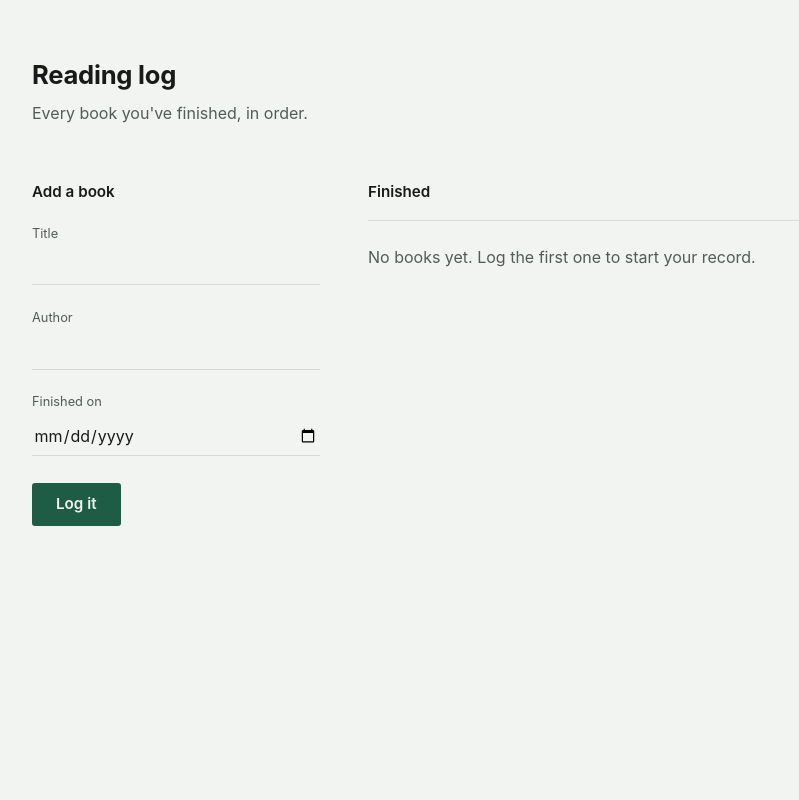
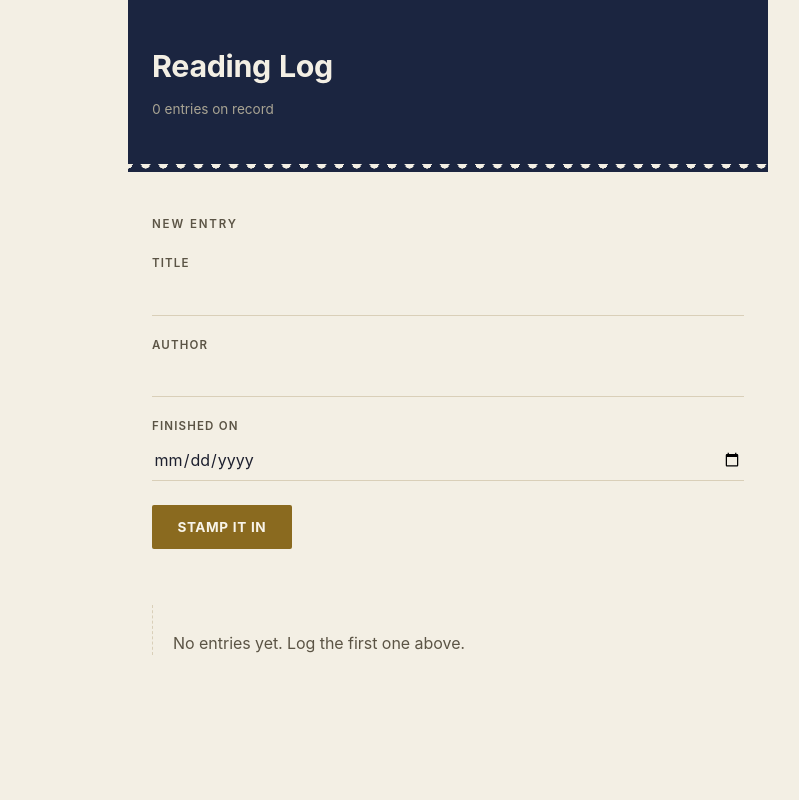
Before and after one commit to coolbress/reading-log, a FastAPI app: template src/reading_log/templates/index.html in a window 1280 px wide. Shown: the whole page, without its empty margins (192-991 px from the left). Run offline with FastAPI, Linux system fonts and the light colour scheme; the template is opened without the code that fills it, so the values that code supplies are empty.

Commit message:
style(app): redesign the log as a passbook ledger (#12)
## What and why

The reading log read as a generic book-tracker card list. This redesigns
it around a single thesis: a finished book is a deposit, not a data
point. The page is now a physical passbook — a navy cover band torn by a
perforation seam into an ivory ledger page, a deposit-slip form, and a
hairline-ruled ledger of stamped entries. Gold is reserved for entry
numbers and the one primary action; system sans/mono only, no cards, no
serif, no external assets — staying inside the single self-contained
`index.html` constraint.

## How it was verified

- `uv run ruff check .` / `ruff format --check .`, `uv run mypy .`, `uv
run pytest` (9 passed), `uv build` all pass locally.
- Confirmed WCAG AA contrast in both light and dark
`prefers-color-scheme`; a gold button-text contrast gap found during
finish review was corrected (`#a67a2a` → `#8a6a1f` in light mode).
- `tests/test_app.py` updated for the new empty-state copy ("No entries
yet") — the only behavior-visible change, covered in the same PR.
- Not verified: no manual screen-reader pass; reduced-motion and
dark-mode paths were checked visually, not with automated tests.
- `DESIGN.md` and `PRODUCT.md` record the resulting design system and
product constraints for future visual work.

No issue tracks this change; it's a self-contained visual redesign with
no behavior change beyond the empty-state copy.

Assisted-by: Claude Sonnet 5:claude-sonnet-5

```diff
--- a/src/reading_log/templates/index.html
+++ b/src/reading_log/templates/index.html
@@ -7,22 +7,32 @@
   <title>Reading log</title>
   <style>
     :root {
-      --bg: #f2f4f1;
-      --text: #171a18;
-      --text-muted: #545b56;
-      --border: #d7dbd4;
-      --accent: #1f5c46;
-      --accent-text: #f2f4f1;
+      --cover-bg: #1b2540;
+      --cover-fg: #f3efe4;
+      --cover-fg-muted: #a9a493;
+      --page-bg: #f3efe4;
+      --ink: #1c1f2e;
+      --ink-muted: #5b5445;
+      --rule: #d9cfb8;
+      --gold: #7c5e22;
+      --gold-strong: #8a6a1f;
+      --button-fg: #f8f4e9;
+      --focus-on-page: #1b2540;
     }
 
     @media (prefers-color-scheme: dark) {
       :root {
-        --bg: #14171a;
-        --text: #eef1ee;
-        --text-muted: #a5aea8;
-        --border: #2c3330;
-        --accent: #62b191;
-        --accent-text: #0f1210;
+        --cover-bg: #0d0f18;
+        --cover-fg: #ece6d4;
+        --cover-fg-muted: #8f8a78;
+        --page-bg: #241f2b;
+        --ink: #ece6d4;
+        --ink-muted: #a89f8a;
+        --rule: #3a3446;
+        --gold: #d9ab52;
+        --gold-strong: #e6bd6c;
+        --button-fg: #1c1720;
+        --focus-on-page: #d9ab52;
       }
     }
 
@@ -30,187 +40,256 @@
 
     body {
       margin: 0;
-      background: var(--bg);
-      color: var(--text);
+      background: var(--page-bg);
+      color: var(--ink);
       font: 400 1rem/1.5 -apple-system, "Segoe UI", Roboto, Helvetica, Arial, sans-serif;
-      padding: 3.5rem 1.5rem 5rem;
+      font-variant-numeric: tabular-nums;
     }
 
-    .wrap { max-width: 52rem; margin: 0 auto; }
+    ::selection { background: var(--gold-strong); color: var(--cover-bg); }
 
-    header { margin-bottom: 3.5rem; }
+    .passbook { max-width: 40rem; margin: 0 auto; min-height: 100vh; }
 
-    h1 {
-      font-size: 1.6rem;
+    /* -- cover: the embossed spine of the passbook -- */
+
+    .cover {
+      background: var(--cover-bg);
+      color: var(--cover-fg);
+      padding: 2.75rem 1.5rem 3.25rem;
+      position: relative;
+    }
+
+    .cover::after {
+      /* the torn perforation where the deposit slip tears away from the cover */
+      content: "";
+      position: absolute;
+      left: 0;
+      right: 0;
+      bottom: -0.5rem;
+      height: 1rem;
+      background-image: radial-gradient(circle at 50% 0, var(--page-bg) 0.28rem, transparent 0.29rem);
+      background-size: 1.1rem 1rem;
+      background-repeat: repeat-x;
+      background-position: 0.55rem 0;
+    }
+
+    .cover h1 {
+      margin: 0;
+      font-size: 1.9rem;
       font-weight: 700;
       letter-spacing: -0.01em;
-      margin: 0 0 0.4rem;
     }
 
-    .tagline { color: var(--text-muted); margin: 0; }
-
-    .layout {
-      display: grid;
-      grid-template-columns: 1fr;
-      gap: 3rem;
+    .cover-tally {
+      margin: 0.6rem 0 0;
+      font-size: 0.85rem;
+      color: var(--cover-fg-muted);
+      font-variant-numeric: tabular-nums;
     }
 
-    @media (min-width: 760px) {
-      .layout { grid-template-columns: 18rem 1fr; align-items: start; }
+    /* -- deposit slip: the add-a-book form -- */
+
+    .ledger-body { padding: 2.75rem 1.5rem 4.5rem; }
+
+    .deposit-slip { margin-bottom: 3.5rem; }
+
+    .deposit-slip h2 {
+      margin: 0 0 1.4rem;
+      font-size: 0.72rem;
+      font-weight: 600;
+      letter-spacing: 0.16em;
+      text-transform: uppercase;
+      color: var(--ink-muted);
     }
 
-    h2 {
-      font-size: 0.95rem;
+    .slip-form { display: grid; grid-template-columns: minmax(0, 1fr); gap: 1.3rem; }
+
+    .slip-field { display: grid; grid-template-columns: minmax(0, 1fr); gap: 0.35rem; }
+
+    .slip-field label {
+      font-size: 0.72rem;
       font-weight: 600;
-      margin: 0 0 1.25rem;
+      letter-spacing: 0.1em;
+      text-transform: uppercase;
+      color: var(--ink-muted);
     }
 
-    .add-form { display: grid; gap: 1.4rem; }
-
-    .field { display: grid; gap: 0.4rem; }
-
-    .field label {
-      font-size: 0.8rem;
-      color: var(--text-muted);
-    }
-
-    .field input {
+    .slip-field input {
       width: 100%;
       background: transparent;
       border: none;
-      border-bottom: 1px solid var(--border);
+      border-bottom: 1px solid var(--rule);
       border-radius: 0;
-      color: var(--text);
+      color: var(--ink);
       font: inherit;
       font-size: 1rem;
-      padding: 0.35rem 0.1rem;
+      padding: 0.4rem 0.1rem;
     }
 
-    .field input:focus-visible {
+    .slip-field input:focus-visible {
       outline: none;
-      border-bottom-color: var(--accent);
+      border-bottom-color: var(--gold-strong);
       border-bottom-width: 2px;
     }
 
     button {
       justify-self: start;
-      background: var(--accent);
-      color: var(--accent-text);
+      background: var(--gold-strong);
+      color: var(--button-fg);
       border: none;
-      border-radius: 3px;
+      border-radius: 2px;
       font: inherit;
-      font-weight: 600;
-      font-size: 0.95rem;
-      padding: 0.65rem 1.5rem;
+      font-weight: 700;
+      font-size: 0.85rem;
+      letter-spacing: 0.04em;
+      text-transform: uppercase;
+      padding: 0.75rem 1.6rem;
       cursor: pointer;
       transition: transform 0.15s ease;
-      margin-top: 0.3rem;
+      margin-top: 0.2rem;
     }
 
     button:hover { opacity: 0.92; }
     button:active { transform: scale(0.97); }
-    button:focus-visible { outline: 2px solid var(--accent); outline-offset: 3px; }
+    button:focus-visible { outline: 2px solid var(--focus-on-page); outline-offset: 3px; }
 
     @media (prefers-reduced-motion: reduce) {
       button { transition: none; }
     }
 
-    .log-head {
-      display: flex;
-      align-items: baseline;
-      justify-content: space-between;
+    /* -- ledger: the running record -- */
+
+    .ledger-head,
+    .ledger-row {
+      display: grid;
+      grid-template-columns: 2.75rem 5.5rem minmax(0, 1fr);
       gap: 1rem;
-      margin-bottom: 0.5rem;
+      align-items: start;
     }
 
-    .log-head h2 { margin: 0; }
+    .ledger-row > * { min-width: 0; }
 
-    .log-count { font-size: 0.85rem; color: var(--text-muted); }
+    .entry-title,
+    .entry-author { overflow-wrap: break-word; }
 
-    .log-list {
-      list-style: none;
-      margin: 0;
-      padding: 0;
-      border-top: 1px solid var(--border);
+    .ledger-head {
+      padding-bottom: 0.6rem;
+      border-bottom: 1px solid var(--rule);
+      font-size: 0.72rem;
+      font-weight: 600;
+      letter-spacing: 0.14em;
+      text-transform: uppercase;
+      color: var(--ink-muted);
     }
 
-    .log-row {
-      display: grid;
-      grid-template-columns: 6rem 1fr;
-      gap: 1rem;
-      padding: 1.1rem 0;
+    .ledger-rows { list-style: none; margin: 0; padding: 0; }
+
+    .ledger-row {
+      padding: 1.05rem 0;
+      border-bottom: 1px solid var(--rule);
     }
 
-    .log-row + .log-row { border-top: 1px solid var(--border); }
-
-    .log-date {
-      font-variant-numeric: tabular-nums;
+    .col-no {
+      font-family: ui-monospace, "SF Mono", Menlo, Consolas, monospace;
       font-size: 0.85rem;
-      color: var(--text-muted);
-      padding-top: 0.15rem;
+      color: var(--gold);
+      padding-top: 0.05rem;
     }
 
-    .log-title { margin: 0; font-weight: 600; }
-    .log-author { margin: 0.2rem 0 0; color: var(--text-muted); font-size: 0.92rem; }
+    .col-date {
+      font-family: ui-monospace, "SF Mono", Menlo, Consolas, monospace;
+      font-size: 0.82rem;
+      color: var(--ink-muted);
+      padding-top: 0.08rem;
+    }
 
-    .log-empty {
-      border-top: 1px solid var(--border);
-      padding: 1.5rem 0 0;
-      color: var(--text-muted);
+    .entry-title { margin: 0; font-weight: 600; }
+    .entry-author { margin: 0.2rem 0 0; color: var(--ink-muted); font-size: 0.92rem; }
+
+    .ledger-row.is-new {
+      animation: stamp-in 0.4s cubic-bezier(0.2, 0.9, 0.3, 1) both;
+    }
+
+    @keyframes stamp-in {
+      from {
+        opacity: 0;
+        transform: scale(1.06) rotate(-1.2deg);
+      }
+      to {
+        opacity: 1;
+        transform: none;
+      }
+    }
+
+    @media (prefers-reduced-motion: reduce) {
+      .ledger-row.is-new { animation: none; }
+    }
+
+    .ledger-empty {
+      padding: 1.6rem 0 0;
+      color: var(--ink-muted);
+    }
+
+    /* stitched binding along the ledger's left edge, wide screens only */
+    @media (min-width: 640px) {
+      .ledger {
+        padding-left: 1.25rem;
+        border-left: 1px dashed var(--rule);
+      }
     }
   </style>
 </head>
 <body>
-  <div class="wrap">
-    <header>
-      <h1>Reading log</h1>
-      <p class="tagline">Every book you've finished, in order.</p>
+  <div class="passbook">
+    <header class="cover">
+      <h1>Reading Log</h1>
+      <p class="cover-tally">{{ books|length }} {{ "entry" if books|length == 1 else "entries" }} on record</p>
     </header>
 
-    <div class="layout">
-      <section class="add-section">
-        <h2>Add a book</h2>
-        <form class="add-form" method="post" action="/books">
-          <div class="field">
+    <main class="ledger-body">
+      <section class="deposit-slip">
+        <h2>New entry</h2>
+        <form class="slip-form" method="post" action="/books">
+          <div class="slip-field">
             <label for="title">Title</label>
             <input type="text" id="title" name="title" required>
           </div>
-          <div class="field">
+          <div class="slip-field">
             <label for="author">Author</label>
             <input type="text" id="author" name="author" required>
           </div>
-          <div class="field">
+          <div class="slip-field">
             <label for="finished_on">Finished on</label>
             <input type="date" id="finished_on" name="finished_on" required>
           </div>
-          <button type="submit">Log it</button>
+          <button type="submit">Stamp it in</button>
         </form>
       </section>
 
-      <section class="log-section">
-        <div class="log-head">
-          <h2>Finished</h2>
-          {% if books %}
-          <span class="log-count">{{ books|length }} {{ "book" if books|length == 1 else "books" }}</span>
-          {% endif %}
+      <section class="ledger">
+        {% if books %}
+        <div class="ledger-head">
+          <span>No.</span>
+          <span>Date</span>
+          <span>Entry</span>
         </div>
-        {% if books %}
-        <ul class="log-list">
+        <ol class="ledger-rows">
           {% for book in books %}
-          <li class="log-row">
-            <time class="log-date">{{ book.finished_on }}</time>
+          <li class="ledger-row{% if loop.first %} is-new{% endif %}">
+            <span class="col-no">{{ "%03d"|format(books|length - loop.index0) }}</span>
+            <time class="col-date">{{ book.finished_on }}</time>
             <div>
-              <p class="log-title">{{ book.title }}</p>
-              <p class="log-author">{{ book.author }}</p>
+              <p class="entry-title">{{ book.title }}</p>
+              <p class="entry-author">{{ book.author }}</p>
             </div>
           </li>
           {% endfor %}
-        </ul>
+        </ol>
         {% else %}
-        <p class="log-empty">No books yet. Log the first one to start your record.</p>
+        <p class="ledger-empty">No entries yet. Log the first one above.</p>
         {% endif %}
       </section>
-    </div>
+    </main>
   </div>
 </body>
 </html>
```
Also changed, not shown: DESIGN.md (added, +169 -0 lines), PRODUCT.md (added, +45 -0 lines), tests/test_app.py (+2 -2 lines).
